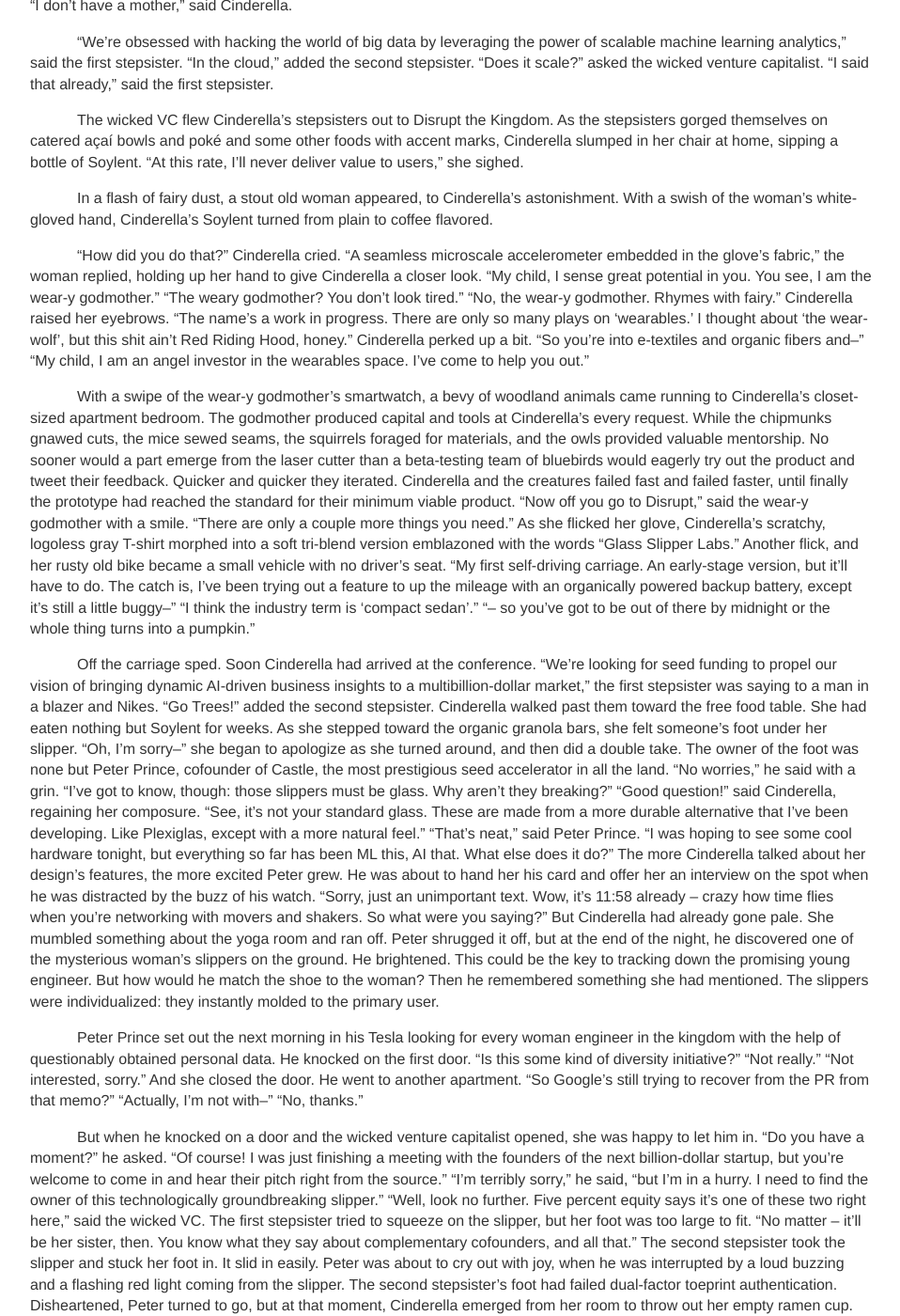
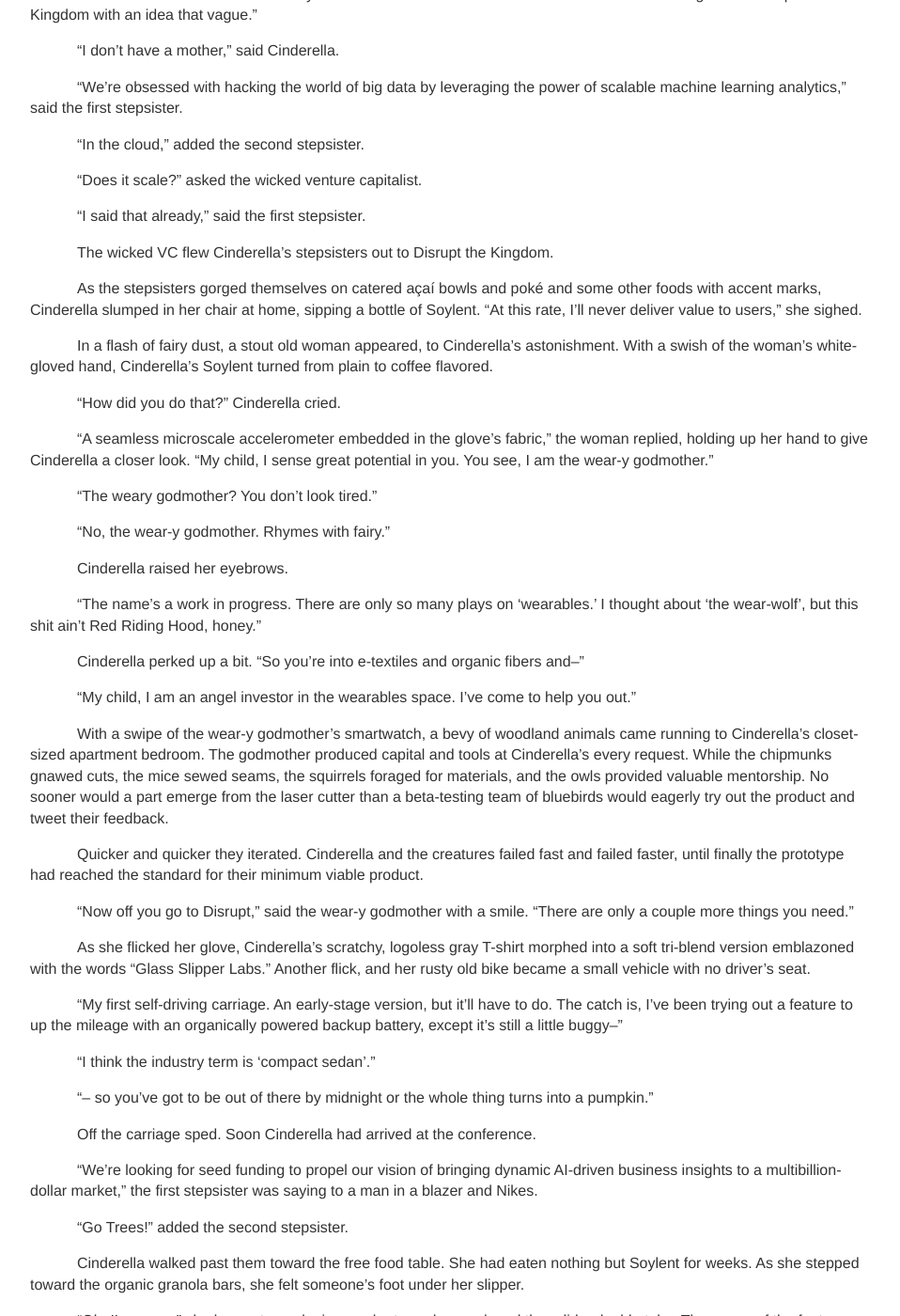
Before and after one commit to lajordan/lajordan.github.io, a Jekyll site: the page built from _posts/2017-09-26-a-wearable-parable.md, in a window 1280 px wide and 1400 px high, scrolled down 330 px. Shown: the whole window at 94% size, without its empty margins (160-1118 px from the left). Built offline with Jekyll 4.4.1, drawn with Linux system fonts in a browser that asks for light colours; some of the changed text lies outside the part shown.

Commit message:
lotsa formatting

```diff
--- a/_posts/2017-09-26-a-wearable-parable.md
+++ b/_posts/2017-09-26-a-wearable-parable.md
@@ -4,74 +4,132 @@
 date: 2017-09-26
 ---
 
-"What's your product space?" asked the wicked venture capitalist.<br />
-"Uh, I'm interested in wearables," said Cinderella.<br />
-"Ha! That market's saturated. Everyone and their mother wants to do wearables. You'll never get into Disrupt the Kingdom with an idea that vague."<br />
+"What's your product space?" asked the wicked venture capitalist.
+
+"Uh, I'm interested in wearables," said Cinderella.
+
+"Ha! That market's saturated. Everyone and their mother wants to do wearables. You'll never get into Disrupt the Kingdom with an idea that vague."
+
 "I don't have a mother," said Cinderella.
 
+
 "We're obsessed with hacking the world of big data by leveraging the power of scalable machine learning analytics," said the first stepsister.
+
 "In the cloud," added the second stepsister.
+
 "Does it scale?" asked the wicked venture capitalist.
+
 "I said that already," said the first stepsister.
 
+
 The wicked VC flew Cinderella's stepsisters out to Disrupt the Kingdom.
+
 As the stepsisters gorged themselves on catered açaí bowls and poké and some other foods with accent marks, Cinderella slumped in her chair at home, sipping a bottle of Soylent. "At this rate, I'll never deliver value to users," she sighed.
 
 In a flash of fairy dust, a stout old woman appeared, to Cinderella's astonishment. With a swish of the woman's white-gloved hand, Cinderella's Soylent turned from plain to coffee flavored.
 
 "How did you do that?" Cinderella cried.
+
 "A seamless microscale accelerometer embedded in the glove's fabric," the woman replied, holding up her hand to give Cinderella a closer look. "My child, I sense great potential in you. You see, I am the wear-y godmother."
+
 "The weary godmother? You don't look tired."
+
 "No, the wear-y godmother. Rhymes with fairy."
+
 Cinderella raised her eyebrows.
+
 "The name's a work in progress. There are only so many plays on 'wearables.' I thought about 'the wear-wolf', but this shit ain't Red Riding Hood, honey."
+
 Cinderella perked up a bit. "So you're into e-textiles and organic fibers and–"
+
 "My child, I am an angel investor in the wearables space. I've come to help you out."
 
 With a swipe of the wear-y godmother's smartwatch, a bevy of woodland animals came running to Cinderella's closet-sized apartment bedroom. The godmother produced capital and tools at Cinderella's every request. While the chipmunks gnawed cuts, the mice sewed seams, the squirrels foraged for materials, and the owls provided valuable mentorship. No sooner would a part emerge from the laser cutter than a beta-testing team of bluebirds would eagerly try out the product and tweet their feedback.
+
 Quicker and quicker they iterated. Cinderella and the creatures failed fast and failed faster, until finally the prototype had reached the standard for their minimum viable product.
+
 "Now off you go to Disrupt," said the wear-y godmother with a smile. "There are only a couple more things you need."
+
 As she flicked her glove, Cinderella's scratchy, logoless gray T-shirt morphed into a soft tri-blend version emblazoned with the words "Glass Slipper Labs." Another flick, and her rusty old bike became a small vehicle with no driver's seat.
+
 "My first self-driving carriage. An early-stage version, but it'll have to do. The catch is, I've been trying out a feature to up the mileage with an organically powered backup battery, except it's still a little buggy–"
+
 "I think the industry term is 'compact sedan'."
+
 "– so you've got to be out of there by midnight or the whole thing turns into a pumpkin."
 
 Off the carriage sped. Soon Cinderella had arrived at the conference.
+
 "We're looking for seed funding to propel our vision of bringing dynamic AI-driven business insights to a multibillion-dollar market," the first stepsister was saying to a man in a blazer and Nikes.
+
 "Go Trees!" added the second stepsister.
+
 Cinderella walked past them toward the free food table. She had eaten nothing but Soylent for weeks. As she stepped toward the organic granola bars, she felt someone's foot under her slipper.
+
 "Oh, I'm sorry–" she began to apologize as she turned around, and then did a double take. The owner of the foot was none but Peter Prince, cofounder of Castle, the most prestigious seed accelerator in all the land.
+
 "No worries," he said with a grin. "I've got to know, though: those slippers must be glass. Why aren't they breaking?"
+
 "Good question!" said Cinderella, regaining her composure. "See, it's not your standard glass. These are made from a more durable alternative that I've been developing. Like Plexiglas, except with a more natural feel."
+
  "That's neat," said Peter Prince. "I was hoping to see some cool hardware tonight, but everything so far has been ML this, AI that. What else does it do?"
+
 The more Cinderella talked about her design's features, the more excited Peter grew. He was about to hand her his card and offer her an interview on the spot when he was distracted by the buzz of his watch.
-"Sorry, just an unimportant text. Wow, it's 11:58 already – crazy how time flies when you're networking with movers and shakers. So what were you saying?"
+
+"Sorry, just an unimportant text. Wow, it's 11:58 already – crazy how time flies when you're networking with movers and shakers. You were saying?"
+
 But Cinderella had already gone pale. She mumbled something about the yoga room and ran off.
+
 Peter shrugged it off, but at the end of the night, he discovered one of the mysterious woman's slippers on the ground. He brightened. This could be the key to tracking down the promising young engineer. But how would he match the shoe to the woman?
+
 Then he remembered something she had mentioned. The slippers were individualized: they instantly molded to the primary user.
 
+
 Peter Prince set out the next morning in his Tesla looking for every woman engineer in the kingdom with the help of questionably obtained personal data. He knocked on the first door.
+
 "Is this some kind of diversity initiative?"
+
 "Not really."
+
 "Not interested, sorry." And she closed the door.
+
 He went to another apartment.
+
 "So Google's still trying to recover from the PR from that memo?"
+
 "Actually, I'm not with–"
+
 "No, thanks."
 
+
 But when he knocked on a door and the wicked venture capitalist opened, she was happy to let him in.
+
 "Do you have a moment?" he asked.
-"Of course! I was just finishing a meeting with the founders of the next billion-dollar startup, but you're welcome to come in and hear their pitch right from the source."
+
+"Of course! I was just finishing a meeting with the founders of the next billion-dollar startup, but you're welcome to come in and hear their pitch straight from the source."
+
 "I'm terribly sorry," he said, "but I'm in a hurry. I need to find the owner of this technologically groundbreaking slipper."
+
 "Well, look no further. Five percent equity says it's one of these two right here," said the wicked VC.
+
 The first stepsister tried to squeeze on the slipper, but her foot was too large to fit.
+
 "No matter – it'll be her sister, then. You know what they say about complementary cofounders, and all that."
+
 The second stepsister took the slipper and stuck her foot in. It slid in easily. Peter was about to cry out with joy, when he was interrupted by a loud buzzing and a flashing red light coming from the slipper. The second stepsister's foot had failed dual-factor toeprint authentication.
+
+
 Disheartened, Peter turned to go, but at that moment, Cinderella emerged from her room to throw out her empty ramen cup.
+
 "Don't even bother," said the wicked VC to Peter. "She doesn't know any of the three Ds of ideation, and I've seen her use tabs instead of spaces."
 Peter sighed. "Just in case?"
+
 The wicked VC rolled her eyes and shrugged.
+
 As soon as Cinderella's foot entered it, the slipper made a small ding of approval. With a grin, she scurried into her room and came out wearing both slippers.
+
 Peter whipped out his phone. "Do you prefer the window or aisle seat?"
 
+
+
 A week later, Cinderella was on a plane bound for Castle headquarters (the self-driving carriage was still in alpha testing). With the woodland animals as the first employees, Cinderella enrolled in the Castle incubator program and launched soon afterwards. Peter and the wear-y godmother invested, Glass Slipper Labs expanded its scope to become the global leader in wearables, and they all lived haptically ever after.
```
